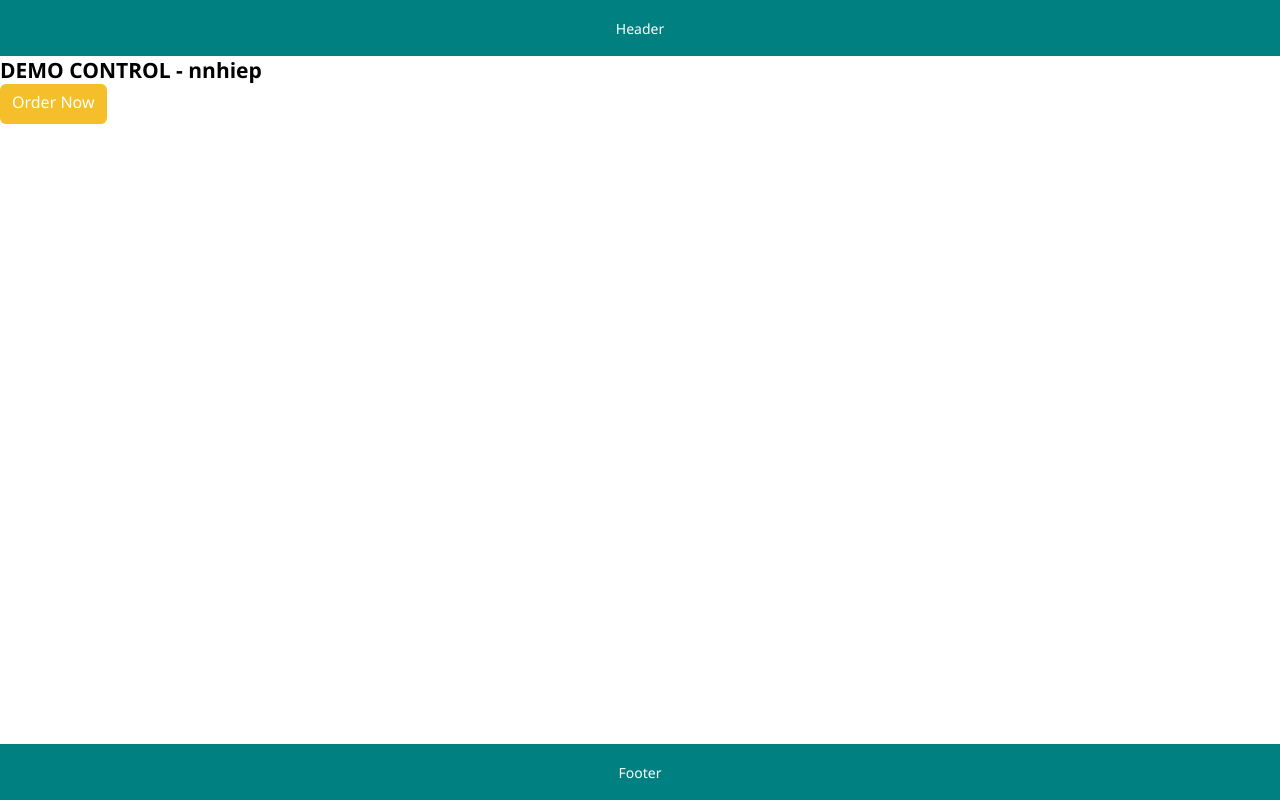
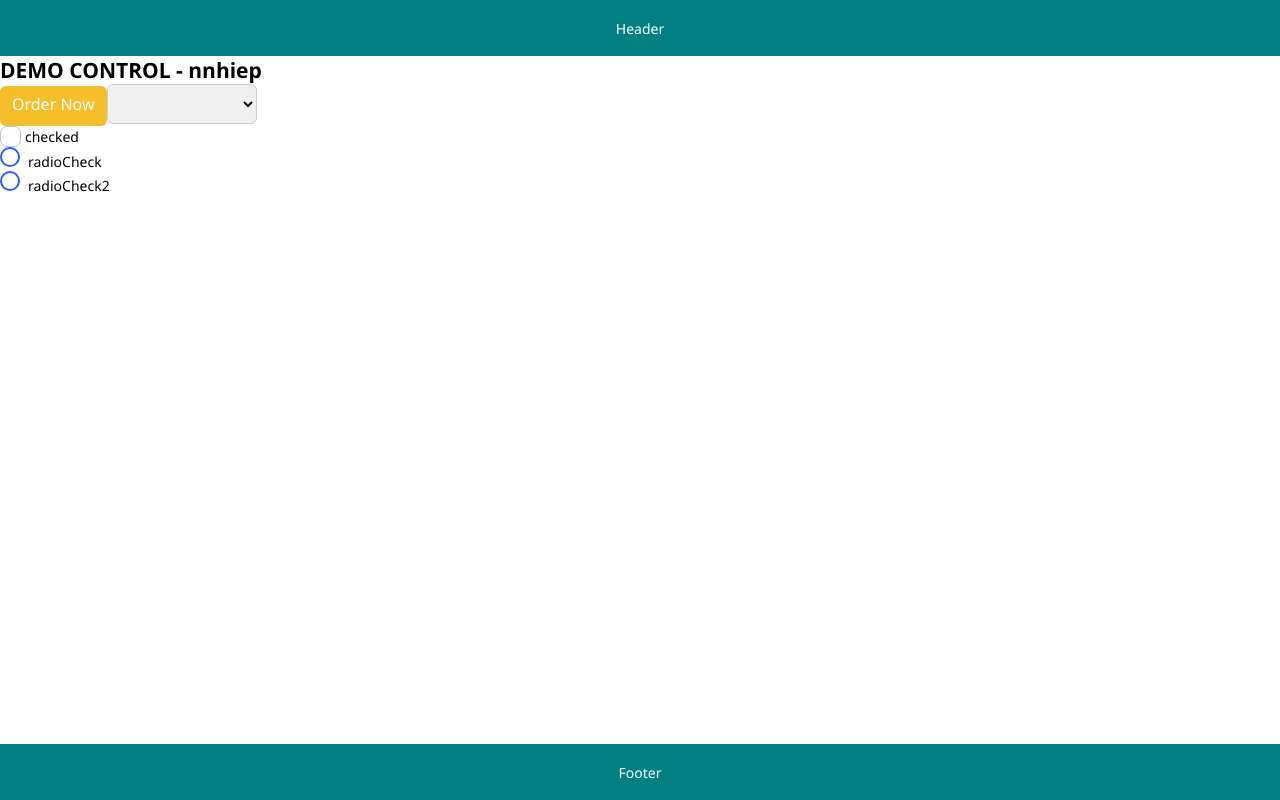
Before and after one commit to nnhiep582k2/BTL_Web_OrderFood, a Vue app: page / in a window 1280 px wide. Built offline with nearby package versions, Linux system fonts and the light colour scheme.

Commit message:
build base control and add icon

```diff
--- a/index.html
+++ b/index.html
@@ -2,7 +2,7 @@
 <html lang="en">
     <head>
         <meta charset="UTF-8" />
-        <link rel="icon" href="/favicon.ico" />
+        <link rel="icon" href="./src/assets/images/logo.png" />
         <meta name="description" content="App order food" />
         <meta name="author" content="nnhiep, ntkien, nqanh" />
         <meta name="viewport" content="width=device-width, initial-scale=1.0" />
--- a/src/assets/styles/_variable.scss
+++ b/src/assets/styles/_variable.scss
@@ -2,6 +2,7 @@
     // Controls
     --height-control: 40px;
     --fontsize-control: 16px;
+    --active: #275efe;
     // Color
     --color-default: #b1b1b1;
     --color-primary: #27ae60;
--- /dev/null
+++ b/src/components/BaseCheckbox.vue
@@ -0,0 +1,120 @@
+<template>
+    <div>
+        <input
+            type="checkbox"
+            :id="id"
+            :name="name"
+            :class="classes"
+            :value="modelValue"
+            @input="
+                $emit(
+                    'update:modelValue',
+                    ($event?.target as HTMLInputElement).checked
+                )
+            "
+        />
+        <label :for="id">{{ label }}</label>
+    </div>
+</template>
+
+<script setup lang="ts">
+defineProps({
+    id: {
+        type: String,
+        required: false,
+    },
+    label: {
+        type: String,
+        required: false,
+    },
+    name: {
+        type: String,
+        required: false,
+    },
+    classes: {
+        type: String,
+        required: false,
+    },
+    modelValue: {
+        type: [String, Boolean],
+        required: false,
+    },
+});
+</script>
+
+<style lang="scss" scoped>
+@supports (-webkit-appearance: none) or (-moz-appearance: none) {
+    input[type="checkbox"] {
+        --active-inner: #fff;
+        --focus: 2px rgba(39, 94, 254, 0.3);
+        --border: #bbc1e1;
+        --border-hover: #275efe;
+        --background: #fff;
+        --disabled: #f6f8ff;
+        --disabled-inner: #e1e6f9;
+        -webkit-appearance: none;
+        -moz-appearance: none;
+        height: 21px;
+        outline: none;
+        display: inline-block;
+        vertical-align: top;
+        position: relative;
+        margin: 0;
+        cursor: pointer;
+        border: 1px solid var(--bc, var(--border));
+        background: var(--b, var(--background));
+        &:after {
+            content: "";
+            display: block;
+            left: 0;
+            top: 0;
+            position: absolute;
+            transition: transform var(--d-t, 0.3s) var(--d-t-e, ease),
+                opacity var(--d-o, 0.2s);
+        }
+        &:checked {
+            --b: var(--active);
+            --bc: var(--active);
+            --d-o: 0.3s;
+            --d-t: 0.6s;
+            --d-t-e: cubic-bezier(0.2, 0.85, 0.32, 1.2);
+        }
+
+        &:not(.switch) {
+            width: 21px;
+            &:after {
+                opacity: var(--o, 0);
+            }
+            &:checked {
+                --o: 1;
+            }
+        }
+        & + label {
+            font-size: 14px;
+            line-height: 21px;
+            display: inline-block;
+            vertical-align: top;
+            cursor: pointer;
+            margin-left: 4px;
+        }
+    }
+    input[type="checkbox"] {
+        &:not(.switch) {
+            border-radius: 7px;
+            &:after {
+                width: 5px;
+                height: 9px;
+                border: 2px solid var(--active-inner);
+                border-top: 0;
+                border-left: 0;
+                left: 7px;
+                top: 4px;
+                transform: rotate(var(--r, 20deg));
+            }
+            &:checked {
+                --r: 43deg;
+            }
+        }
+    }
+}
+</style>
--- /dev/null
+++ b/src/components/BaseRadioGroup.vue
@@ -0,0 +1,58 @@
+<!-- Author: NTKIEN -->
+<template>
+    <div>
+        <input :id="id" type="radio" v-model="radioModel" :value="value" />
+        <label :for="id">{{ label }} </label>
+    </div>
+</template>
+
+<script setup lang="ts">
+import { computed } from "vue";
+
+const props = defineProps({
+    modelValue: {
+        required: true,
+    },
+    value: {
+        required: true,
+    },
+    id: {
+        type: String,
+        required: false,
+    },
+    label: {
+        type: String,
+        required: false,
+    },
+});
+
+const emit = defineEmits(["update:modelValue"]);
+
+const radioModel = computed({
+    get() {
+        return props.modelValue;
+    },
+    set(newChecked) {
+        emit("update:modelValue", newChecked);
+    },
+});
+</script>
+
+<style lang="scss" scoped>
+input[type="radio"] {
+    appearance: none;
+    -webkit-appearance: none;
+    -moz-appearance: none;
+    width: 20px;
+    height: 20px;
+    border: 2px solid var(--active);
+    border-radius: 50%;
+    outline: none;
+    margin-right: 8px;
+}
+
+input[type="radio"]:checked {
+    background-color: var(--active);
+    border-color: #fff;
+}
+</style>
--- /dev/null
+++ b/src/components/BaseSelectBox.vue
@@ -0,0 +1,78 @@
+<!-- Author: NTKIEN -->
+<template>
+    <select
+        :id="id"
+        :name="name"
+        class="select"
+        :class="classes"
+        :value="modelValue"
+        @input="
+            $emit(
+                'update:modelValue',
+                ($event?.target as HTMLInputElement).value
+            )
+        "
+    >
+        <option
+            :value="option.value"
+            class="option"
+            v-for="option in options"
+            :key="JSON.stringify(option)"
+        >
+            {{ option.label }}
+        </option>
+    </select>
+</template>
+
+<script setup lang="ts">
+import { PropType } from "vue";
+
+type OptionTypes = {
+    label: String;
+    value: String;
+};
+defineProps({
+    id: {
+        type: String,
+        required: false,
+    },
+    name: {
+        type: String,
+        required: false,
+    },
+    classes: {
+        type: String,
+        required: false,
+    },
+    modelValue: {
+        type: String,
+        required: false,
+    },
+    required: {
+        type: String,
+        required: false,
+    },
+    options: {
+        type: Array as PropType<OptionTypes[]>,
+        default: true,
+    },
+});
+</script>
+
+<style lang="scss" scoped>
+.select {
+    width: 150px;
+    height: var(--height-control);
+    user-select: none;
+    outline: none;
+    border-radius: 6px;
+    font-size: var(--fontsize-control);
+    border: 1px solid #ccc;
+    padding: 10px 12px 9px;
+
+    .option {
+        padding: 10px 12px 9px;
+        height: 100%;
+    }
+}
+</style>
--- a/src/views/HomeView.vue
+++ b/src/views/HomeView.vue
@@ -1,11 +1,49 @@
 <template>
     <h2>DEMO CONTROL - nnhiep</h2>
     <base-button :type="ButtonType.warning" text="Order Now" />
+    <BaseSelectBox :options="options" v-model="testing.value" />
+    <BaseCheckbox id="checkedTask" label="checked" v-model="testing.selected" />
+    <BaseRadioGroup
+        id="radioCheck"
+        label="radioCheck"
+        v-model="testing.radioCheck"
+        value="First"
+    />
+    <BaseRadioGroup
+        id="radioCheck2"
+        label="radioCheck2"
+        v-model="testing.radioCheck"
+        value="second"
+    />
 </template>
 
 <script setup lang="ts">
-import BaseButton from '@/components/BaseButton.vue';
-import { ButtonType } from '@/enums/ButtonType';
+import BaseButton from "@/components/BaseButton.vue";
+import { ButtonType } from "@/enums/ButtonType";
+import { reactive, watch } from "vue";
+import BaseSelectBox from "@/components/BaseSelectBox.vue";
+import BaseCheckbox from "@/components/BaseCheckbox.vue";
+import BaseRadioGroup from "@/components/BaseRadioGroup.vue";
+const testing = reactive({
+    value: "",
+    selected: "",
+    radioCheck: false,
+});
+
+const options = [
+    {
+        label: "Normal",
+        value: "Normal",
+    },
+    {
+        label: "high",
+        value: "high",
+    },
+];
+
+watch(testing, (_, __) => {
+    console.log(testing);
+});
 </script>
 
 <style lang="scss" scoped></style>
```
Also changed, not shown: src/main.ts (+7 -7 lines), src/assets/images/logo.png (added).
